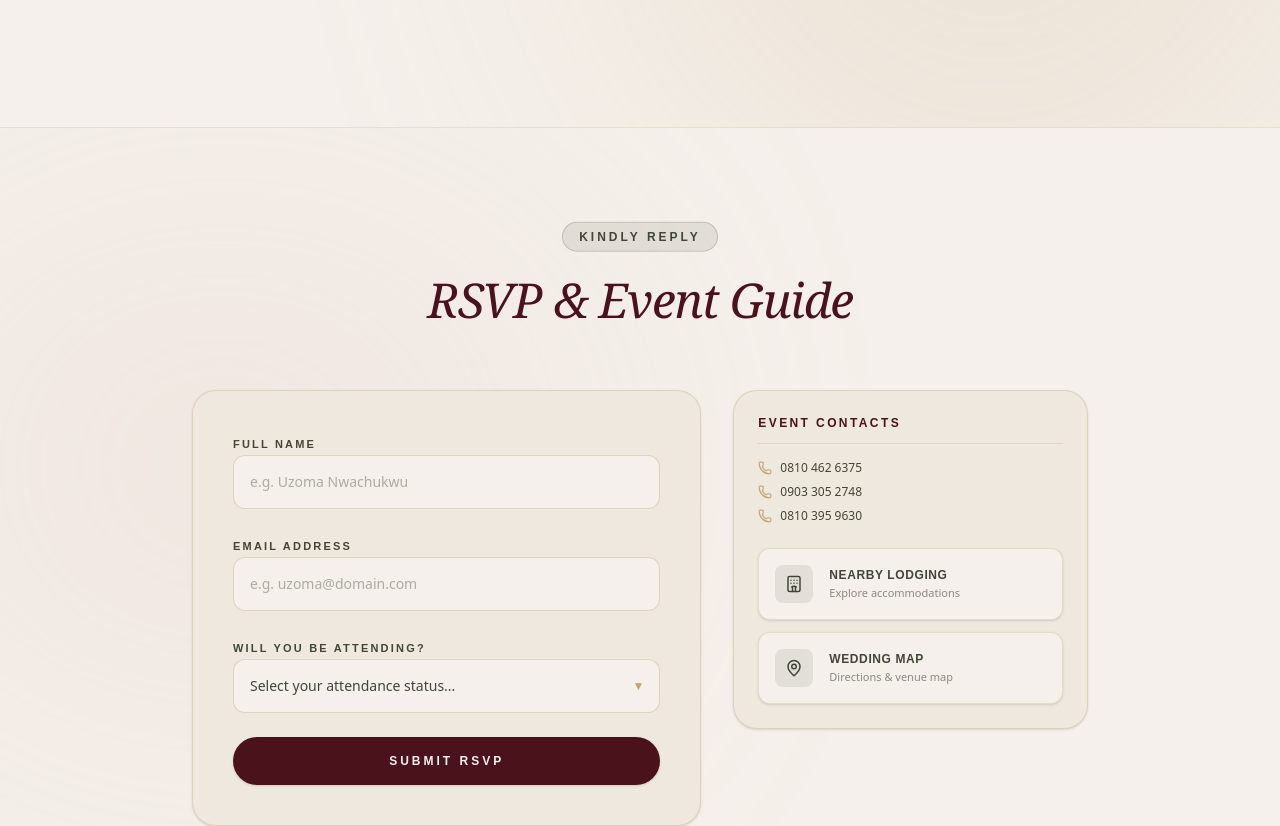
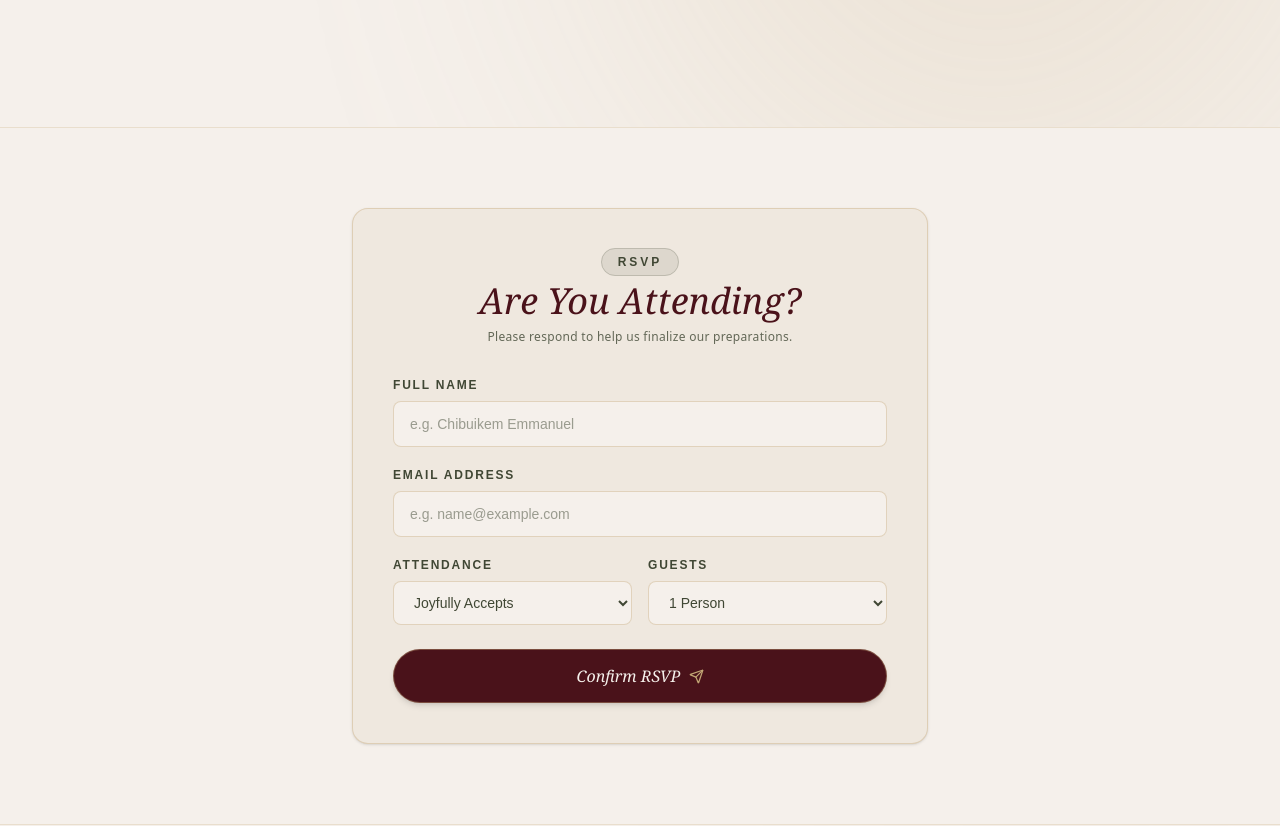
Before and after one commit to chibuikem-emmanuel/Daniel-and-Bride, a Next.js app: page / in a window 1280 px wide. Shown: the part 5860-6686 px from the top of the page. Built offline with nearby package versions, Linux system fonts and the light colour scheme; no server answers.

Commit message:
changes on UI3

```diff
--- a/components/rsvp/RSVP.tsx
+++ b/components/rsvp/RSVP.tsx
@@ -1,249 +1,181 @@
 "use client";
 
 import { useState } from "react";
-import api from "@/lib/api";
-import { useRouter } from "next/navigation";
-import { motion } from "framer-motion";
-import { MapPin, Calendar, Hotel, Users, Phone } from "lucide-react";
+import { motion, AnimatePresence } from "framer-motion";
+import { Loader2, Send, CheckCircle, AlertCircle } from "lucide-react";
 
-export default function RSVP() {
-  const router = useRouter();
-
+export default function RSVPForm() {
   const [formData, setFormData] = useState({
-    full_name: "",
+    name: "",
     email: "",
-    attendance: "",
-    guest_count: 1,
+    attending: "yes",
+    guests: "1",
   });
 
-  const handleQuickScroll = (id: string) => {
-    const element = document.getElementById(id);
-    if (element) {
-      element.scrollIntoView({ behavior: "smooth" });
-    }
+  const [isLoading, setIsLoading] = useState(false);
+  const [status, setStatus] = useState(null); // "success" | "error" | null
+
+  const handleChange = (e) => {
+    setFormData({ ...formData, [e.target.name]: e.target.value });
   };
 
-  const handleSubmit = async (e: React.FormEvent<HTMLFormElement>) => {
+  const handleSubmit = async (e) => {
     e.preventDefault();
+    setIsLoading(true);
+    setStatus(null);
 
     try {
-      const response = await api.post("/rsvp/submit/", formData);
-      console.log(response.data);
-      alert("RSVP submitted successfully!");
-
-      setFormData({
-        full_name: "",
-        email: "",
-        attendance: "",
-        guest_count: 1,
+      // Replace with your actual backend endpoint URL
+      const response = await fetch("/api/rsvp", {
+        method: "POST",
+        headers: { "Content-Type": "application/json" },
+        body: JSON.stringify(formData),
       });
 
-      router.push("/rsvp-success");
-    } catch (error: any) {
-      console.log(error);
-      if (error.response) {
-        alert(JSON.stringify(error.response.data));
-      } else {
-        alert("Unable to connect to server.");
-      }
+      if (!response.ok) throw new Error("Server error");
+
+      setStatus("success");
+      setFormData({ name: "", email: "", attending: "yes", guests: "1" });
+    } catch (err) {
+      console.error(err);
+      setStatus("error");
+    } finally {
+      setIsLoading(false);
     }
   };
 
   return (
-    <section
-      id="rsvp"
-      className="py-24 bg-[#F5F0EB] px-6 relative overflow-hidden border-b border-[#C2A675]/25"
-    >
-      <motion.div
-        animate={{
-          scale: [1, 1.15, 1],
-          opacity: [0.12, 0.22, 0.12],
-        }}
-        transition={{
-          duration: 16,
-          repeat: Infinity,
-          ease: "easeInOut",
-        }}
-        className="absolute top-[20%] left-[-5%] w-[45%] h-[45%] rounded-full bg-[#D4B2A7] blur-[140px] pointer-events-none"
-      />
+    <section className="py-20 bg-[#F5F0EB] px-6 relative border-b border-[#C2A675]/25">
+      <div className="max-w-xl mx-auto bg-[#EFE8DF] border border-[#C2A675]/40 p-8 md:p-10 rounded-2xl shadow-sm backdrop-blur-sm">
 
-      <div className="max-w-4xl mx-auto relative z-10">
-        <motion.div
-          animate={{ y: [0, -4, 0] }}
-          transition={{
-            duration: 4,
-            repeat: Infinity,
-            ease: "easeInOut",
-          }}
-          className="text-center mb-16 space-y-2 flex flex-col items-center"
-        >
+        <div className="text-center mb-8 space-y-2">
           <span className="text-xs font-semibold uppercase tracking-[0.25em] text-[#404734] bg-[#404734]/10 border border-[#404734]/20 px-4 py-1.5 rounded-full">
-            Kindly Reply
+            RSVP
           </span>
-          <h2 className="text-3xl md:text-5xl font-serif italic text-[#4A121A] tracking-tight mt-4">
-            RSVP & Event Guide
+          <h2 className="text-3xl md:text-4xl font-serif italic text-[#4A121A] pt-2">
+            Are You Attending?
           </h2>
-        </motion.div>
+          <p className="text-xs text-[#404734]/80 font-sans tracking-wide">
+            Please respond to help us finalize our preparations.
+          </p>
+        </div>
 
-        <div className="grid grid-cols-1 lg:grid-cols-12 gap-8 items-start">
-          <form
-            onSubmit={handleSubmit}
-            className="lg:col-span-7 bg-[#EFE8DF] border border-[#C2A675]/35 p-8 md:p-10 space-y-6 rounded-3xl backdrop-blur-md relative shadow-sm"
-          >
-            <div className="space-y-2">
-              <label className="text-[11px] font-semibold uppercase tracking-[0.2em] text-[#404734]">
+        <form onSubmit={handleSubmit} className="space-y-5">
+          {/* Full Name */}
+          <div>
+            <label className="block text-xs font-semibold uppercase tracking-[0.15em] text-[#404734] mb-2">
               Full Name
             </label>
             <input
               type="text"
+              name="name"
               required
-                value={formData.full_name}
-                onChange={(e) =>
-                  setFormData({ ...formData, full_name: e.target.value })
-                }
-                className="w-full bg-[#F5F0EB] border border-[#C2A675]/40 p-4 outline-none text-sm text-[#404734] placeholder-[#404734]/40 focus:border-[#4A121A] focus:ring-1 focus:ring-[#4A121A] transition-all rounded-xl font-sans"
-                placeholder="e.g. Uzoma Nwachukwu"
+              value={formData.name}
+              onChange={handleChange}
+              placeholder="e.g. Chibuikem Emmanuel"
+              className="w-full bg-[#F5F0EB] border border-[#C2A675]/40 rounded-lg px-4 py-3 text-sm text-[#404734] focus:outline-none focus:border-[#4A121A] transition-colors"
             />
           </div>
 
-            <div className="space-y-2">
-              <label className="text-[11px] font-semibold uppercase tracking-[0.2em] text-[#404734]">
+          {/* Email Address */}
+          <div>
+            <label className="block text-xs font-semibold uppercase tracking-[0.15em] text-[#404734] mb-2">
               Email Address
             </label>
             <input
               type="email"
+              name="email"
               required
               value={formData.email}
-                onChange={(e) =>
-                  setFormData({ ...formData, email: e.target.value })
-                }
-                className="w-full bg-[#F5F0EB] border border-[#C2A675]/40 p-4 outline-none text-sm text-[#404734] placeholder-[#404734]/40 focus:border-[#4A121A] focus:ring-1 focus:ring-[#4A121A] transition-all rounded-xl font-sans"
-                placeholder="e.g. uzoma@domain.com"
+              onChange={handleChange}
+              placeholder="e.g. name@example.com"
+              className="w-full bg-[#F5F0EB] border border-[#C2A675]/40 rounded-lg px-4 py-3 text-sm text-[#404734] focus:outline-none focus:border-[#4A121A] transition-colors"
             />
           </div>
 
-            <div className="space-y-2">
-              <label className="text-[11px] font-semibold uppercase tracking-[0.2em] text-[#404734]">
-                Will you be attending?
+          {/* Attendance Selection */}
+          <div className="grid grid-cols-2 gap-4">
+            <div>
+              <label className="block text-xs font-semibold uppercase tracking-[0.15em] text-[#404734] mb-2">
+                Attendance
               </label>
-              <div className="relative">
               <select
-                  value={formData.attendance}
-                  onChange={(e) =>
-                    setFormData({ ...formData, attendance: e.target.value })
-                  }
-                  className="w-full bg-[#F5F0EB] border border-[#C2A675]/40 p-4 outline-none text-sm text-[#404734] focus:border-[#4A121A] focus:ring-1 focus:ring-[#4A121A] transition-all rounded-xl appearance-none cursor-pointer font-sans"
+                name="attending"
+                value={formData.attending}
+                onChange={handleChange}
+                className="w-full bg-[#F5F0EB] border border-[#C2A675]/40 rounded-lg px-4 py-3 text-sm text-[#404734] focus:outline-none focus:border-[#4A121A] cursor-pointer transition-colors"
               >
-                  <option value="" className="bg-[#F5F0EB] text-[#404734]/50">
-                    Select your attendance status...
-                  </option>
-                  <option value="yes" className="bg-[#F5F0EB]">
-                    Joyfully Accepts (Yes)
-                  </option>
-                  <option value="no" className="bg-[#F5F0EB]">
-                    Regretfully Declines (No)
-                  </option>
+                <option value="yes">Joyfully Accepts</option>
+                <option value="no">Regretfully Declines</option>
               </select>
-                <div className="absolute right-4 top-1/2 -translate-y-1/2 pointer-events-none text-[#C2A675] text-xs">
-                  ▼
             </div>
+
+            <div>
+              <label className="block text-xs font-semibold uppercase tracking-[0.15em] text-[#404734] mb-2">
+                Guests
+              </label>
+              <select
+                name="guests"
+                value={formData.guests}
+                onChange={handleChange}
+                className="w-full bg-[#F5F0EB] border border-[#C2A675]/40 rounded-lg px-4 py-3 text-sm text-[#404734] focus:outline-none focus:border-[#4A121A] cursor-pointer transition-colors"
+              >
+                <option value="1">1 Person</option>
+                <option value="2">2 Persons</option>
+                <option value="3">3 Persons</option>
+              </select>
             </div>
           </div>
 
-            {formData.attendance === "yes" && (
-              <div className="space-y-2">
-                <label className="text-[11px] font-semibold uppercase tracking-[0.2em] text-[#404734] flex items-center gap-2">
-                  <Users size={14} className="text-[#C2A675]" /> Specify Guest Count (Including Yourself)
-                </label>
-                <div className="relative">
-                  <select
-                    value={formData.guest_count}
-                    onChange={(e) =>
-                      setFormData({
-                        ...formData,
-                        guest_count: Number(e.target.value),
-                      })
-                    }
-                    className="w-full bg-[#F5F0EB] border border-[#C2A675]/40 p-4 outline-none text-sm text-[#404734] focus:border-[#4A121A] focus:ring-1 focus:ring-[#4A121A] transition-all rounded-xl appearance-none cursor-pointer font-sans"
-                  >
-                    <option value="1">1 Person</option>
-                    <option value="2">2 People (Plus One)</option>
-                    <option value="3">3 People</option>
-                    <option value="4">4 People</option>
-                  </select>
-                  <div className="absolute right-4 top-1/2 -translate-y-1/2 pointer-events-none text-[#C2A675] text-xs">
-                    ▼
-                  </div>
-                </div>
-              </div>
-            )}
-
+          {/* Submit Button with Preloader Spinner */}
           <button
             type="submit"
-              className="w-full bg-[#4A121A] text-[#F5F0EB] hover:bg-[#404734] py-4 rounded-full uppercase tracking-[0.25em] text-xs font-semibold transition-colors duration-300 shadow-sm"
+            disabled={isLoading}
+            className="w-full mt-6 bg-[#4A121A] hover:bg-[#380d14] text-[#F5F0EB] font-serif italic text-base py-3.5 px-6 rounded-full border border-[#C2A675]/40 flex items-center justify-center gap-2 transition-all duration-300 shadow-md cursor-pointer disabled:cursor-not-allowed disabled:opacity-70"
           >
-              Submit RSVP
+            {isLoading ? (
+              <>
+                <Loader2 className="w-4 h-4 animate-spin text-[#C2A675]" />
+                <span>Sending RSVP...</span>
+              </>
+            ) : (
+              <>
+                <span>Confirm RSVP</span>
+                <Send size={15} className="text-[#C2A675]" />
+              </>
+            )}
           </button>
         </form>
 
-          <div className="lg:col-span-5 space-y-4 w-full">
-            <div className="p-6 bg-[#EFE8DF] border border-[#C2A675]/35 rounded-3xl backdrop-blur-sm space-y-4 shadow-sm">
-              <h3 className="text-xs font-semibold uppercase tracking-[0.2em] text-[#4A121A] border-b border-[#C2A675]/30 pb-3">
-                Event Contacts
-              </h3>
+        {/* Status Alerts */}
+        <AnimatePresence>
+          {status === "success" && (
+            <motion.div
+              initial={{ opacity: 0, y: 10 }}
+              animate={{ opacity: 1, y: 0 }}
+              exit={{ opacity: 0 }}
+              className="mt-6 p-4 rounded-lg bg-[#404734]/15 border border-[#404734]/30 text-[#404734] text-xs flex items-center gap-3 font-sans"
+            >
+              <CheckCircle size={18} className="text-[#404734] flex-shrink-0" />
+              <span>Thank you! Your RSVP response has been recorded successfully.</span>
+            </motion.div>
+          )}
 
-              <div className="space-y-2 font-sans text-xs text-[#404734]">
-                <a href="tel:08104626375" className="flex items-center gap-2 hover:text-[#4A121A]">
-                  <Phone size={14} className="text-[#C2A675]" /> 0810 462 6375
-                </a>
-                <a href="tel:09033052748" className="flex items-center gap-2 hover:text-[#4A121A]">
-                  <Phone size={14} className="text-[#C2A675]" /> 0903 305 2748
-                </a>
-                <a href="tel:08103959630" className="flex items-center gap-2 hover:text-[#4A121A]">
-                  <Phone size={14} className="text-[#C2A675]" /> 0810 395 9630
-                </a>
-              </div>
+          {status === "error" && (
+            <motion.div
+              initial={{ opacity: 0, y: 10 }}
+              animate={{ opacity: 1, y: 0 }}
+              exit={{ opacity: 0 }}
+              className="mt-6 p-4 rounded-lg bg-[#4A121A]/10 border border-[#4A121A]/30 text-[#4A121A] text-xs flex items-center gap-3 font-sans"
+            >
+              <AlertCircle size={18} className="text-[#4A121A] flex-shrink-0" />
+              <span>
+                Server is waking up or experiencing downtime. Please wait a moment and try again.
+              </span>
+            </motion.div>
+          )}
+        </AnimatePresence>
 
-              <div className="flex flex-col gap-3 pt-2">
-                <button
-                  type="button"
-                  onClick={() => handleQuickScroll("hotels")}
-                  className="flex items-center gap-4 bg-[#F5F0EB] border border-[#C2A675]/30 hover:border-[#4A121A]/50 p-4 rounded-xl text-left w-full transition-all group shadow-sm"
-                >
-                  <div className="p-2.5 rounded-lg bg-[#404734]/10 text-[#404734] group-hover:bg-[#4A121A] group-hover:text-[#F5F0EB] transition-colors duration-300">
-                    <Hotel size={18} />
-                  </div>
-                  <div>
-                    <h4 className="text-xs font-semibold text-[#404734] uppercase tracking-wider">
-                      Nearby Lodging
-                    </h4>
-                    <p className="text-[11px] text-[#404734]/60 mt-0.5 font-sans">
-                      Explore accommodations
-                    </p>
-                  </div>
-                </button>
-
-                <button
-                  type="button"
-                  onClick={() => handleQuickScroll("venue")}
-                  className="flex items-center gap-4 bg-[#F5F0EB] border border-[#C2A675]/30 hover:border-[#4A121A]/50 p-4 rounded-xl text-left w-full transition-all group shadow-sm"
-                >
-                  <div className="p-2.5 rounded-lg bg-[#404734]/10 text-[#404734] group-hover:bg-[#4A121A] group-hover:text-[#F5F0EB] transition-colors duration-300">
-                    <MapPin size={18} />
-                  </div>
-                  <div>
-                    <h4 className="text-xs font-semibold text-[#404734] uppercase tracking-wider">
-                      Wedding Map
-                    </h4>
-                    <p className="text-[11px] text-[#404734]/60 mt-0.5 font-sans">
-                      Directions & venue map
-                    </p>
-                  </div>
-                </button>
-              </div>
-            </div>
-          </div>
-        </div>
       </div>
     </section>
   );
```
Lines whose indentation alone changed are shown as unchanged.
